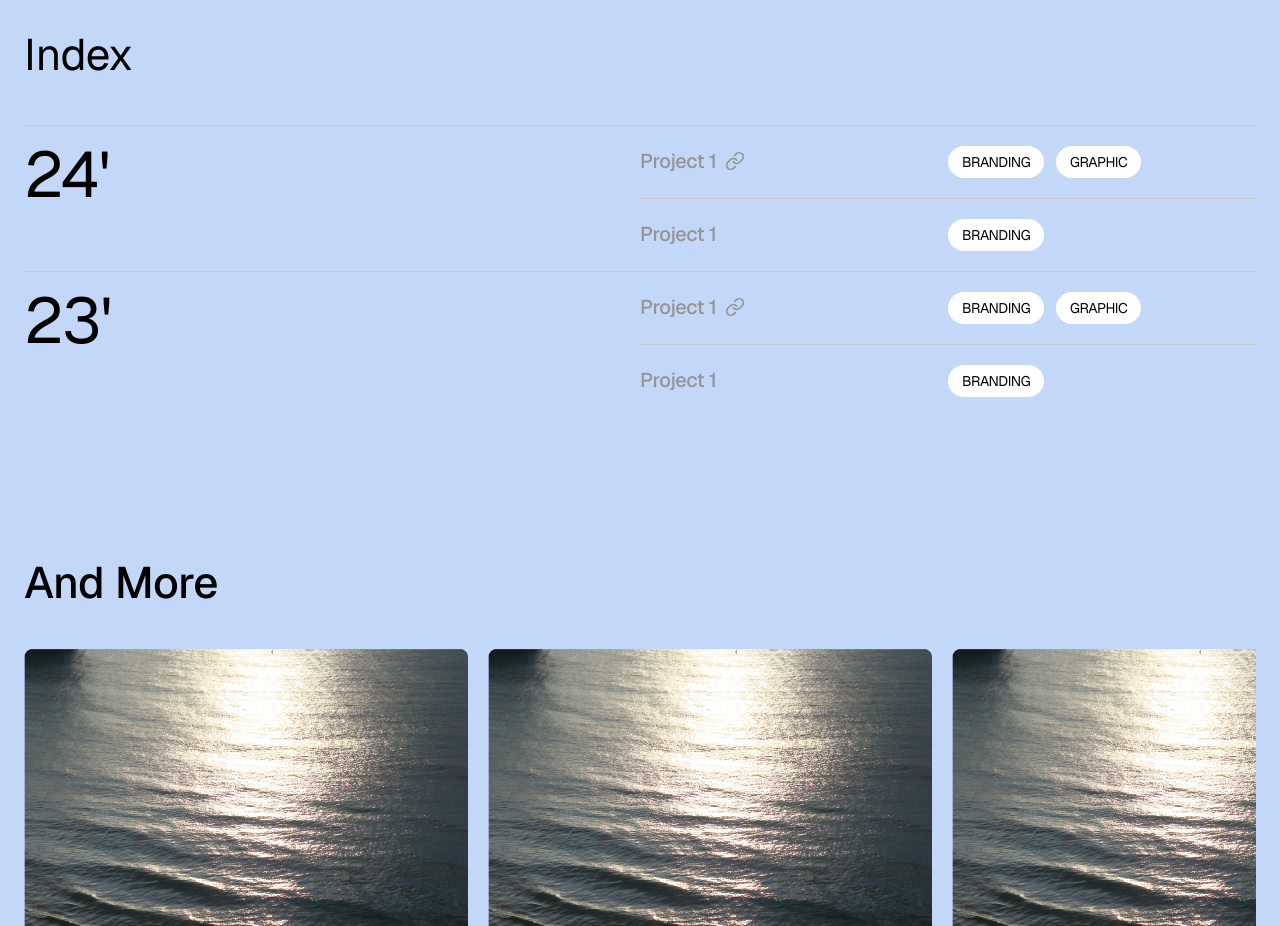
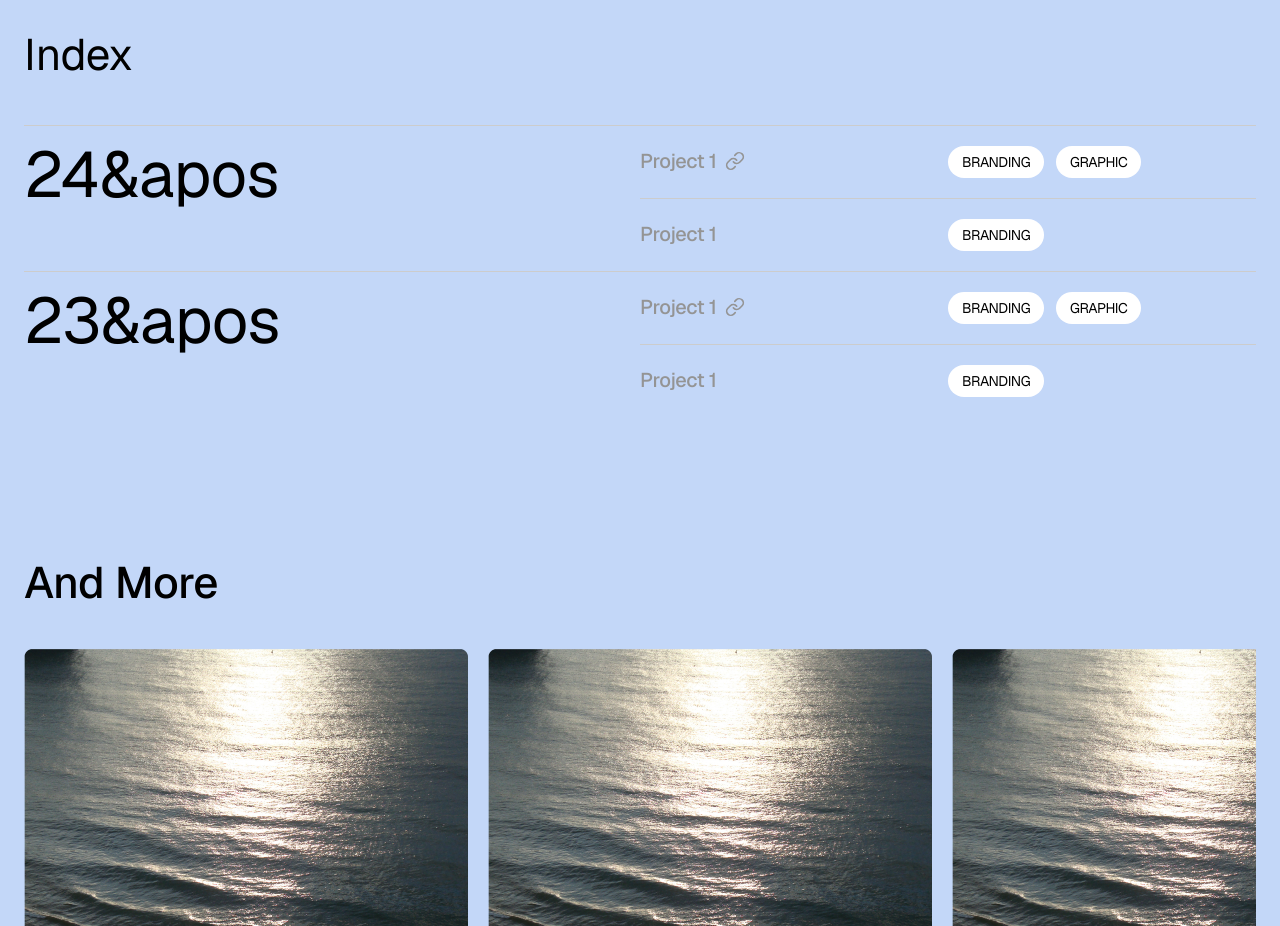
Before and after one commit to goleedev/jieun-portfolio-new, a Next.js app: page /resume in a window 1280 px wide. Shown: the part 2500-3426 px from the top of the page. Built offline with nearby package versions, Linux system fonts and the light colour scheme; a web font is replaced by a local one.

Commit message:
refactor: fix typo in year variable interpolation

```diff
--- a/app/resume/components/list.tsx
+++ b/app/resume/components/list.tsx
@@ -215,7 +215,7 @@ function IndexList({ year, projects }: IIndexList) {
     <div className="flex flex-col border-b border-[#CCC] last:border-none">
       <div className="flex flex-col sm:grid sm:grid-cols-2 border-b border-[#CCC] last:border-none">
         <h3 className="text-4xl leading-[60px] sm:text-[64px] sm:leading-[82px] pt-2">
-          {year}'
+          {year}&apos
         </h3>
         <div className="flex flex-col">
           {projects.map((project, index) => (
```
